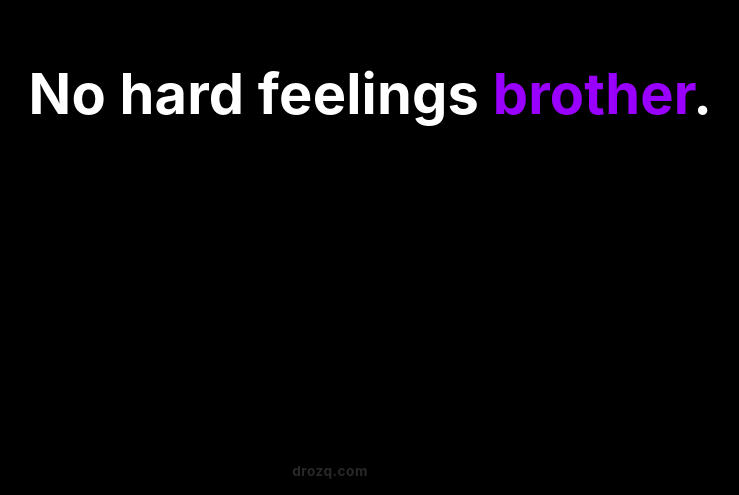
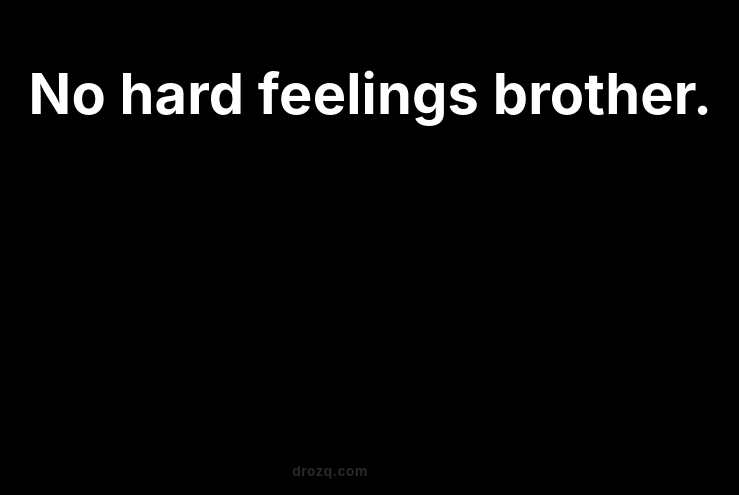
Before and after one commit to iDroza/josephcenteno.com, a plain HTML site: page index.html in a window 1280 px wide. Shown: the part 305-800 px from the top of the page, without its empty margins (310-1049 px from the left). Drawn offline with Linux system fonts and the light colour scheme.

Commit message:
Update index.html
removed purple

```diff
--- a/index.html
+++ b/index.html
@@ -7,7 +7,7 @@
   <meta name="description" content="A simple message of closure." />
   <style>
     :root {
-      --accent: #9900FF;  /* deep violet */
+      --accent: #FFFFFF;
       --white: #FFFFFF;
       --bg: #000000;
       --muted: #444444;
```
